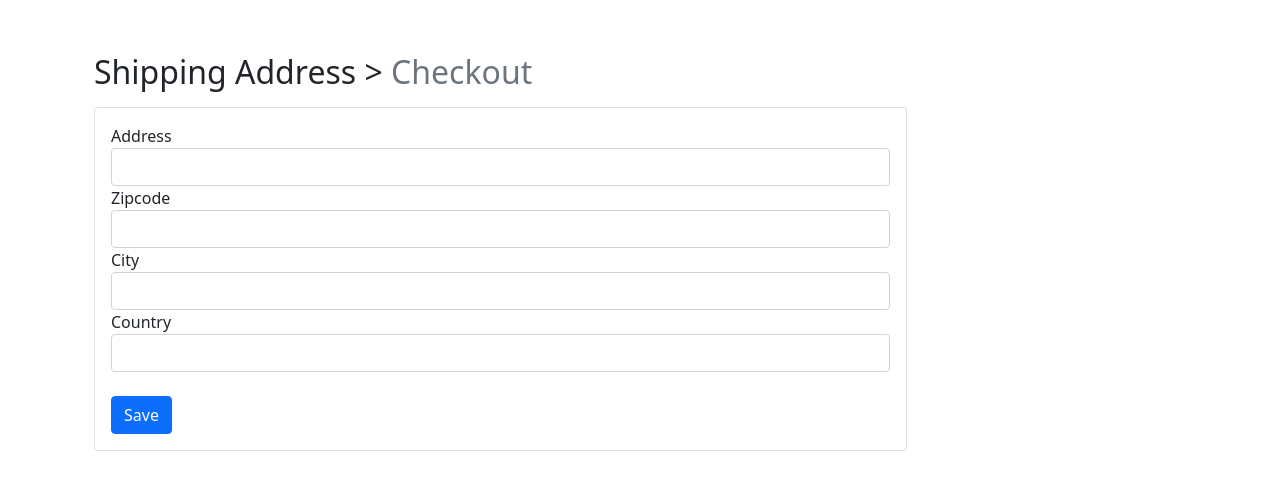
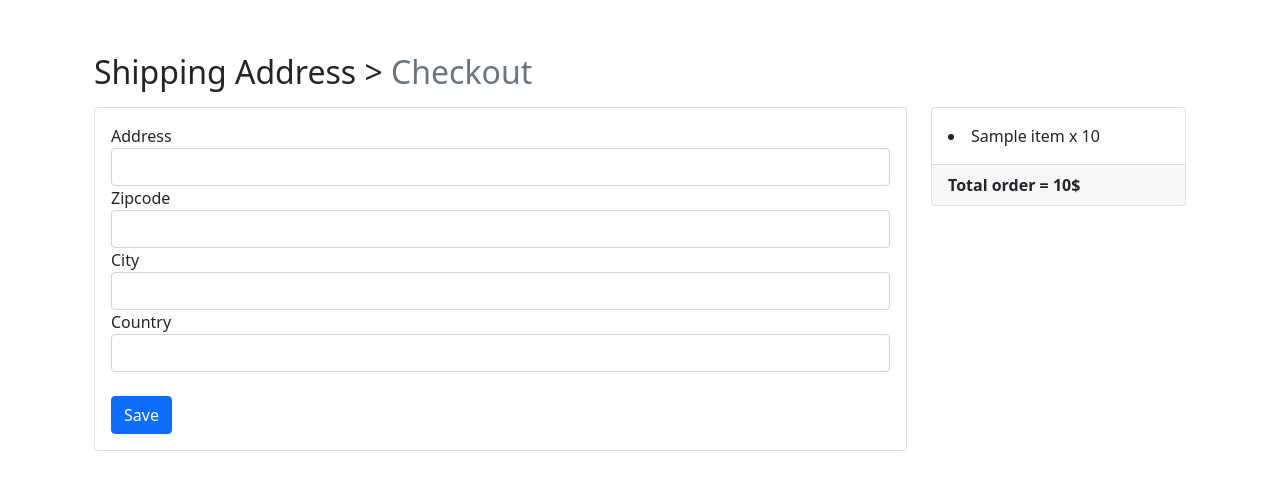
Before and after one commit to engnraminul/Aminul-EShop, a Django app: template templates/payment/checkout.html in a window 1280 px wide. Shown: the part 56-554 px from the top of the page. Run offline with Django 4.2, Linux system fonts and the light colour scheme; tables that the repository leaves empty hold one stand-in row (values such as "Sample post"); the template is opened without the code that fills it: values that come from a table or form of the project are taken from there, most other values are stand-ins (such as "Sample title", 1, 10 or a date in 2020); some libraries are stand-ins or nearby versions.

Commit message:
Show checkout product list in checkout page

```diff
--- a/Payment/views.py
+++ b/Payment/views.py
@@ -19,4 +19,8 @@ def checkout(request):
             form = ShippingForm(instance=saved_address)
             messages.info(request, "Your Address in saved!")
 
-    return render(request, 'Payment/checkout.html', context={"form":form})
+    order_qs = CartToOrder.objects.filter(user=request.user, allready_ordered=False)
+    order_items = order_qs[0].orderitems.all()
+    order_total = order_qs[0].get_totals()
+
+    return render(request, 'Payment/checkout.html', context={"form":form, "order_items":order_items, "order_total":order_total})
--- a/templates/payment/checkout.html
+++ b/templates/payment/checkout.html
@@ -20,6 +20,24 @@
         </div>
       </div>
     </div>
+    <div class="col-md-3">
+      <div class="card" style="height:auto">
+        <div class="card-body">
+          <div class="list-group list-group-flush">
+            {% for order_item in order_items %}
+              <li clas="list-group-item">{{order_item.item.Product_name}} x {{order_item.quantity}}</li>
+            {% endfor %}
+
+          </div>
+        </div>
+        <div class="card-footer">
+          <span class="float-left"><b>Total order = </b></span>
+          <span class="float-right"><b>{{order_total|floatformat}}$</b></span>
+
+        </div>
+      </div>
+    </div>
+
   </div>
 </div>
 {% endblock %}
```
Also changed, not shown: db.sqlite3.
